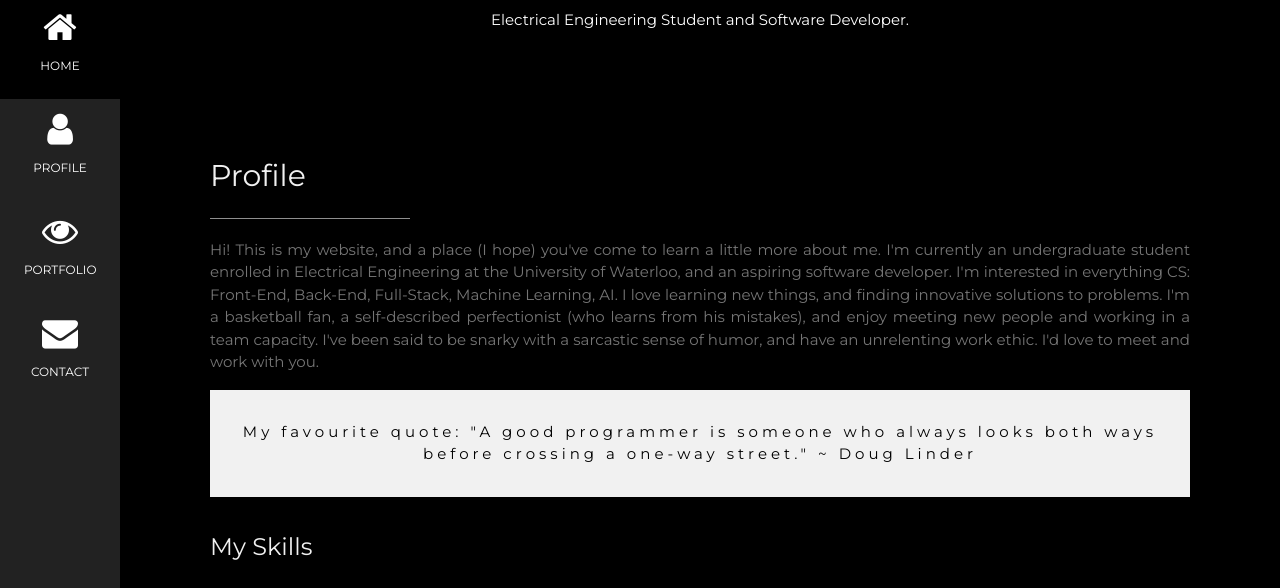
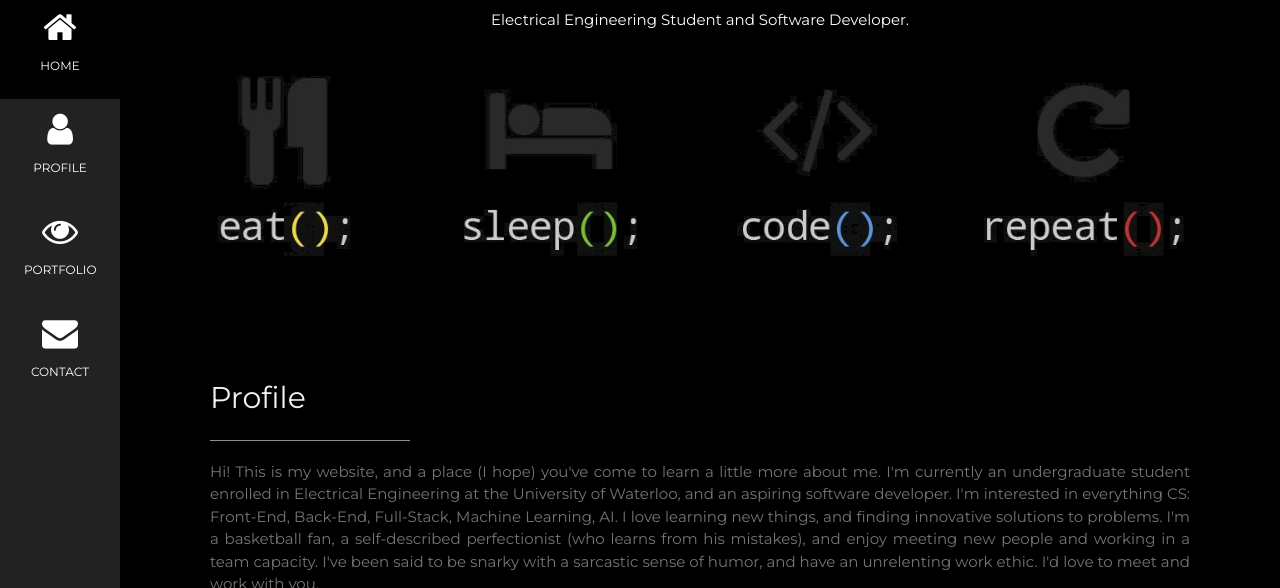
Before and after one commit to MannDP/MannDP.github.io, a plain HTML site: page index.html in a window 1280 px wide. Shown: the part 156-744 px from the top of the page. Drawn offline with nearby package versions, Linux system fonts and the light colour scheme.

Commit message:
hostReady
Pre JS

```diff
--- a/index.html
+++ b/index.html
@@ -71,7 +71,7 @@ body, h1,h2,h3,h4,h5,h6 {font-family: "Montserrat", sans-serif}
     <header class="w3-container w3-padding-32 w3-center w3-black" id="home">
       <h1 class="w3-jumbo"><span class="w3-hide-small">I'm</span> Mann Patel.</h1>
       <p>Electrical Engineering Student and Software Developer.</p>
-      <!-- <img src="/w3images/man_smoke.jpg" alt="boy" class="w3-image" width="992" height="1108"> -->
+      <img src="images/headerImage.jpg" alt="boy" class="w3-image" width="992/2" height="1108/2">
     </header>
 
     <!-- About Section -->
```
Also changed, not shown: images/headerImage.jpg (added).
